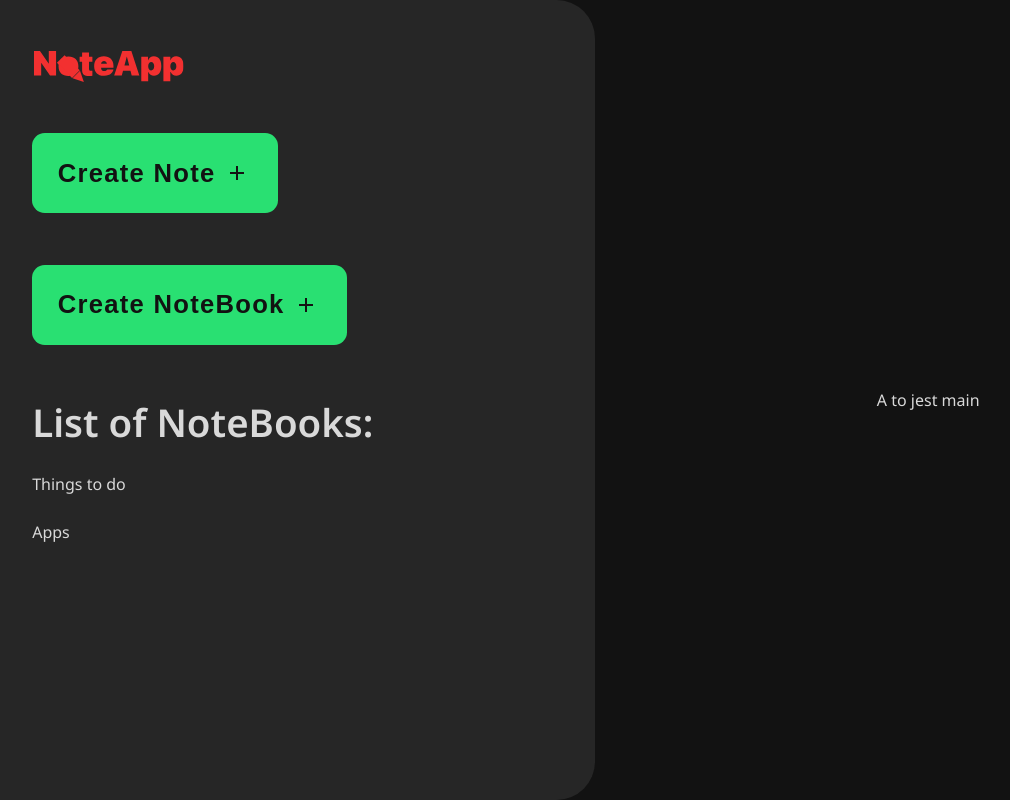
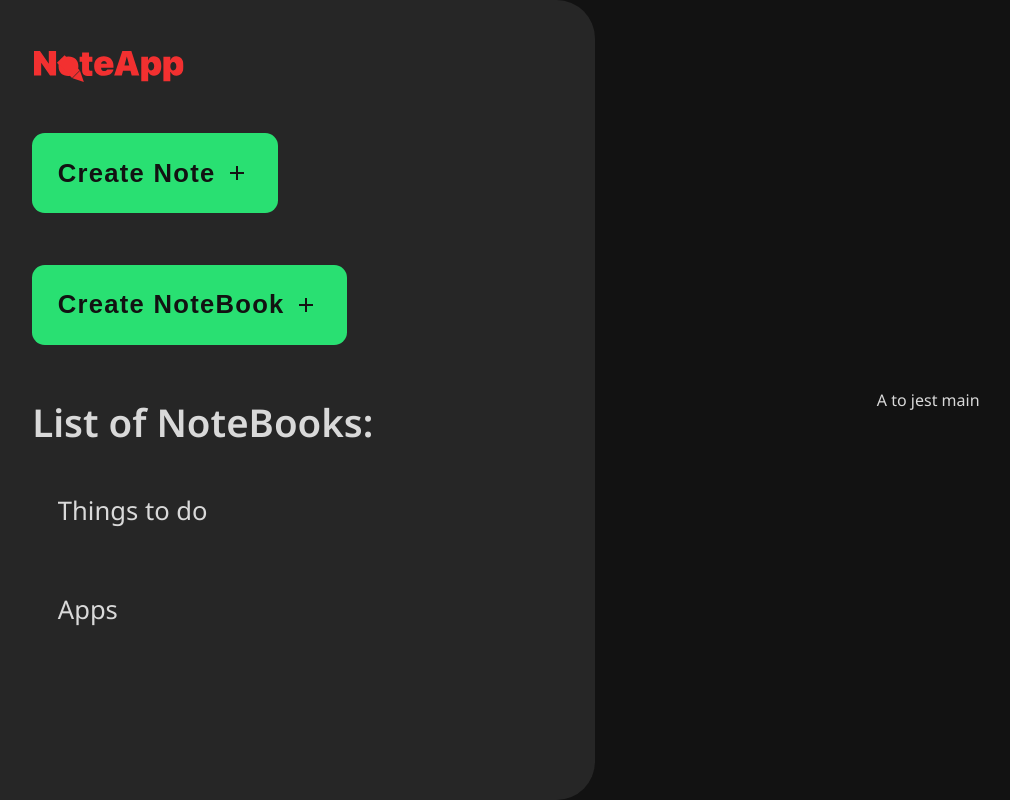
Before and after one commit to KP1976/NoteApp, a Next.js app: page / in a window 1280 px wide. Shown: the whole page, without its empty margins (19-1029 px from the left). Built offline with nearby package versions, Linux system fonts and the light colour scheme.

Commit message:
Add NoteBook component.

```diff
--- /dev/null
+++ b/src/app/components/NoteBook/NoteBook.module.css
@@ -0,0 +1,33 @@
+.noteBook {
+  align-items: center;
+  border-radius: 0.8rem;
+  display: flex;
+  justify-content: space-between;
+  font-size: 1.6rem;
+  line-height: 2.2rem;
+  padding: 1.2rem 1.6rem;
+}
+
+.noteBook:hover {
+  background-color: var(--grayColor);
+}
+
+.noteBook:hover.noteBook {
+  color: var(--accentColor);
+  text-transform: uppercase;
+}
+
+.icons {
+  display: none;
+  gap: 0 1.5rem;
+  grid-template-columns: 1fr 1fr;
+  width: min-content;
+}
+
+.icon {
+  cursor: pointer;
+}
+
+.noteBook:hover > * {
+  display: grid;
+}
--- /dev/null
+++ b/src/app/components/NoteBook/NoteBook.tsx
@@ -0,0 +1,31 @@
+import Image from "next/image";
+
+import styles from "./NoteBook.module.css";
+
+type Props = {
+  text: string;
+};
+
+export const NoteBook = ({ text }: Props) => {
+  return (
+    <li className={styles.noteBook}>
+      {text}
+      <div className={styles.icons}>
+        <Image
+          className={styles.icon}
+          src="/penIcon.svg"
+          alt="Edit NoteBook"
+          width={18}
+          height={18}
+        />
+        <Image
+          className={styles.icon}
+          src="/trashcanIcon.svg"
+          alt="Delete NoteBook"
+          width={16}
+          height={18}
+        />
+      </div>
+    </li>
+  );
+};
--- a/src/app/components/NoteBookList/NoteBookList.tsx
+++ b/src/app/components/NoteBookList/NoteBookList.tsx
@@ -1,11 +1,13 @@
+import { NoteBook } from "../NoteBook/NoteBook";
+
 import styles from "./NoteBookList.module.css";
 
 export const NoteBookList = () => {
   return (
     <ul className={styles.noteBookList}>
       <h2 className={styles.title}>List of NoteBooks:</h2>
-      <li>Things to do</li>
-      <li>Apps</li>
+      <NoteBook text="Things to do"></NoteBook>
+      <NoteBook text="Apps"></NoteBook>
     </ul>
   );
 };
```
Also changed, not shown: public/penIcon.svg (added), public/trashcanIcon.svg (added).
